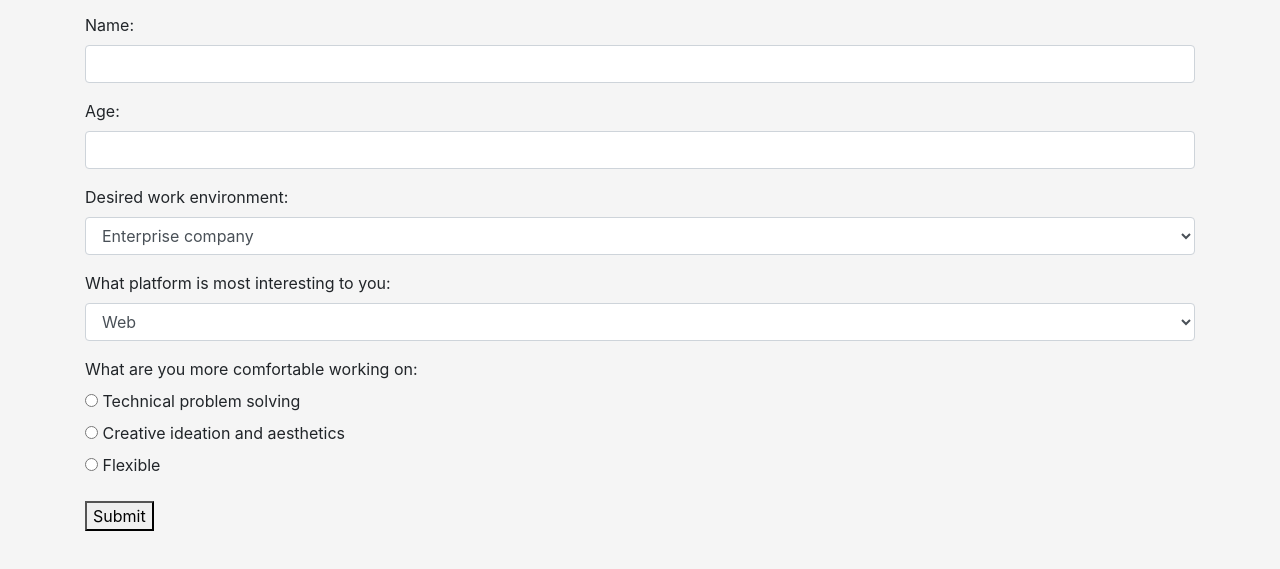
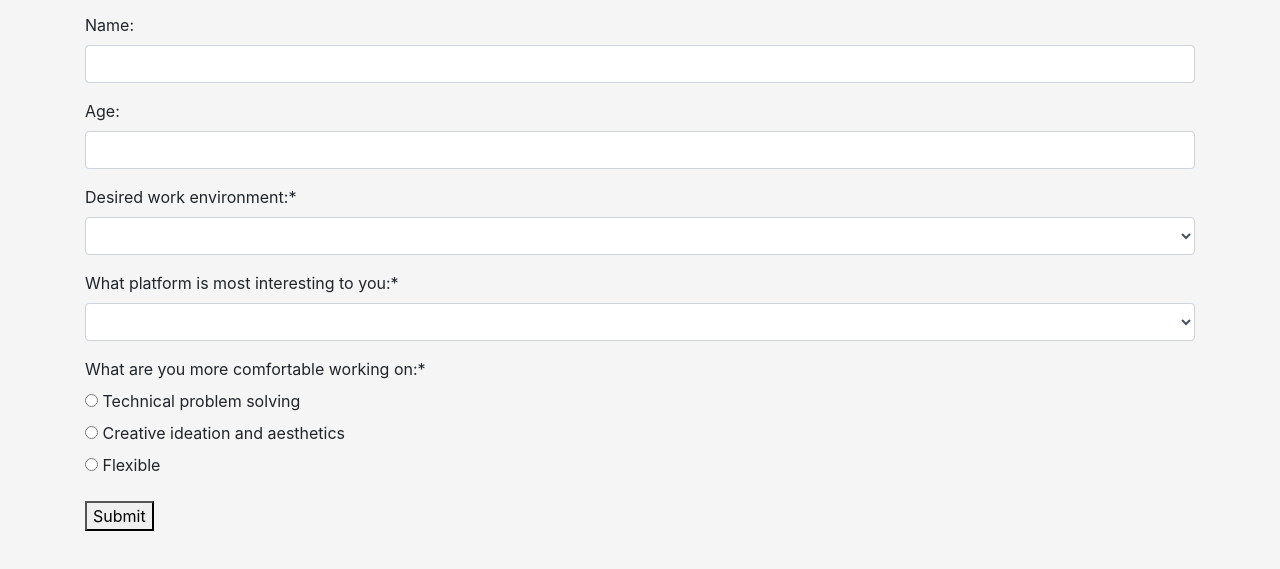
Before and after one commit to wh0pper/trackselector, a plain HTML site: page index.html in a window 1280 px wide. Shown: the part 97-666 px from the top of the page. Drawn offline with Linux system fonts and the light colour scheme.

Commit message:
add more survey questions

```diff
--- a/index.html
+++ b/index.html
@@ -29,8 +29,9 @@
 
         <!-- desired work environment -->
         <div class="form-group">
-          <label for="environment">Desired work environment:</label>
-          <select id="environment" class="form-control">
+          <label for="environment">Desired work environment:*</label>
+          <select id="environment" id="validationDefault01" class="form-control" required>
+            <option></option>
             <option value="enterprise">Enterprise company</option>
             <option value="startup">Startup</option>
             <option value="agency">Digital agency</option>
@@ -40,8 +41,9 @@
 
         <!-- most interesting platform -->
         <div class="form-group">
-          <label for="platform">What platform is most interesting to you:</label>
-          <select id="platform" class="form-control">
+          <label for="platform">What platform is most interesting to you:*</label>
+          <select id="platform" id="validationDefault01" class="form-control" required>
+            <option></option>
             <option value="web">Web</option>
             <option value="mobile">Mobile Devices</option>
             <option value="internal">Internal software for large companies</option>
@@ -51,7 +53,7 @@
 
         <!-- technical or creative -->
         <div class="form-group">
-          <label for="skillset">What are you more comfortable working on:</label>
+          <label for="skillset">What are you more comfortable working on:*</label>
           <div class="radio">
             <label>
               <input type="radio" name="skillset" value="technical">
@@ -72,10 +74,21 @@
           </div>
         </div>
 
+        <!-- upcoming availability -->
+
+        <!-- career change or new skills -->
+
+
+
         <button type="submit">Submit</button>
       </form>
 
+
+      <div class="track" id="message">
+        <p>Good news! Anyone can learn programming with the right attitude.</p>
+      </div>
       <!-- Divs containing different tracks. Visibility will be toggled to display result -->
+
       <div class="track" id="ruby">
         <h2>Ruby/Rails</h2>
       </div>
@@ -96,6 +109,13 @@
         <h2>C#/.NET</h2>
       </div>
 
+      <div class="track" id="research">
+        <p>Hmm. You're on the right track but it looks like some of your goals may be conflicting. There are many possible career paths to go down with programming knowledge, but it might serve you better to do more research about the type of work you want to be doing.</p>
+      </div>
+
+      <!-- suggests resources for more learning -->
+      <div class="cohort" id =
+
     </div>
   </body>
 </html>
--- a/js/scripts.js
+++ b/js/scripts.js
@@ -34,11 +34,14 @@ $(document).ready(function() {
         $("#ruby").show();
       } else if (platform === "mobile") {
         $("#java").show();
+      } else if (skillset === "creative") {
+        $("#design").show();
       } else {
-        //suggest more research
+        $("#research").show();
       }
     }
 
 
+
   });
 });
```
